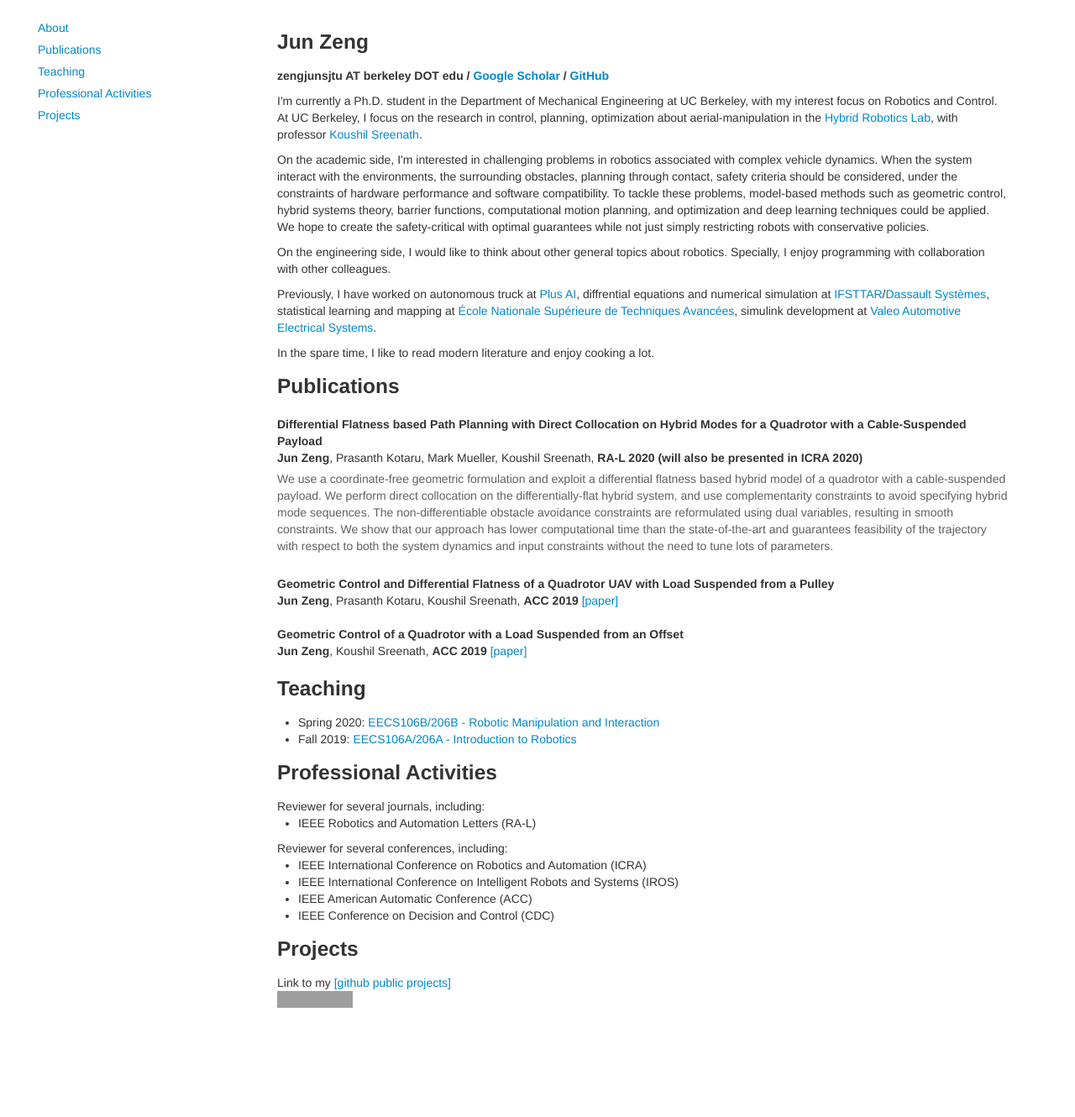
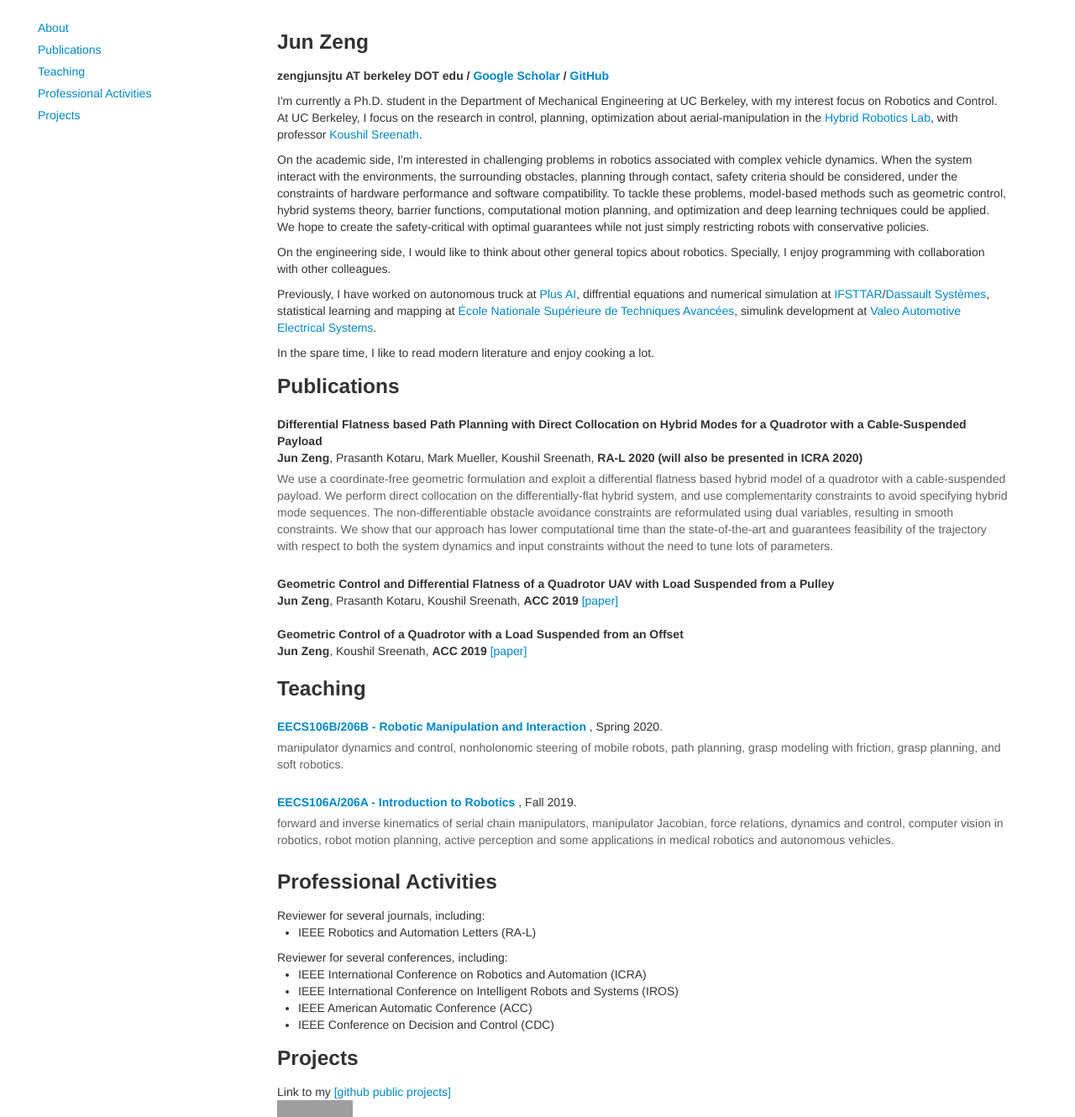
Before and after one commit to junzengx14/junzengx14.github.io, a Jekyll site: the page index.html, which Jekyll copies as it is, in a window 1280 px wide. Shown: the whole page at 84% size. Built offline with Jekyll 4.4.1, drawn with Linux system fonts in a browser that asks for light colours; before the commit the page ends 1200 px from its top, so only the background shows below that; grey boxes are pictures that could not be loaded.

Commit message:
Update GSI profile

```diff
--- a/index.html
+++ b/index.html
@@ -180,10 +180,42 @@
             <h3>
                 <a name="teaching"></a> Teaching
             </h3>
-            </p><ul>
-                <li> Spring 2020: <a target="_blank" href="https://www.eecs.berkeley.edu/Courses/EECS206B/">EECS106B/206B - Robotic Manipulation and Interaction</a></li>
-                <li> Fall 2019: <a target="_blank" href="https://www.eecs.berkeley.edu/Courses/EECS206A/">EECS106A/206A - Introduction to Robotics</a></li>
-            </ul><p>
+
+            <div class="media">
+                <!-- <a name="fsaf" class="pull-left">
+                    <img class="media-object" src="https://ai2-s2-public.s3.amazonaws.com/figures/2017-08-08/791e7e83d86ef0f28a60ec6eb61dbc784d0300f4/7-Figure8-1.png" width="96px" height="96px">
+                </a> -->
+                <div class="media-body">
+                    <p class="media-heading">
+                        <strong>
+                            <a target="_blank" href="https://www.eecs.berkeley.edu/Courses/EECS206B/">EECS106B/206B - Robotic Manipulation and Interaction</a>
+                        </strong>
+                        , Spring 2020.
+                        <br>
+                        <p class="abstract-text">
+                            manipulator dynamics and control, nonholonomic steering of mobile robots, path planning, grasp modeling with friction, grasp planning, and soft robotics.
+                        </p>
+                    </p>
+                </div>
+            </div>
+
+            <div class="media">
+                <!-- <a name="fsaf" class="pull-left">
+                    <img class="media-object" src="https://ai2-s2-public.s3.amazonaws.com/figures/2017-08-08/791e7e83d86ef0f28a60ec6eb61dbc784d0300f4/7-Figure8-1.png" width="96px" height="96px">
+                </a> -->
+                <div class="media-body">
+                    <p class="media-heading">
+                        <strong>
+                            <a target="_blank" href="https://www.eecs.berkeley.edu/Courses/EECS206A/">EECS106A/206A - Introduction to Robotics</a>
+                        </strong>
+                        , Fall 2019.
+                        <br>
+                        <p class="abstract-text">
+                            forward and inverse kinematics of serial chain manipulators, manipulator Jacobian, force relations, dynamics and control, computer vision in robotics, robot motion planning, active perception and some applications in medical robotics and autonomous vehicles.
+                        </p>
+                    </p>
+                </div>
+            </div>
 
             <!--
              *** Professional Activities ***
```
